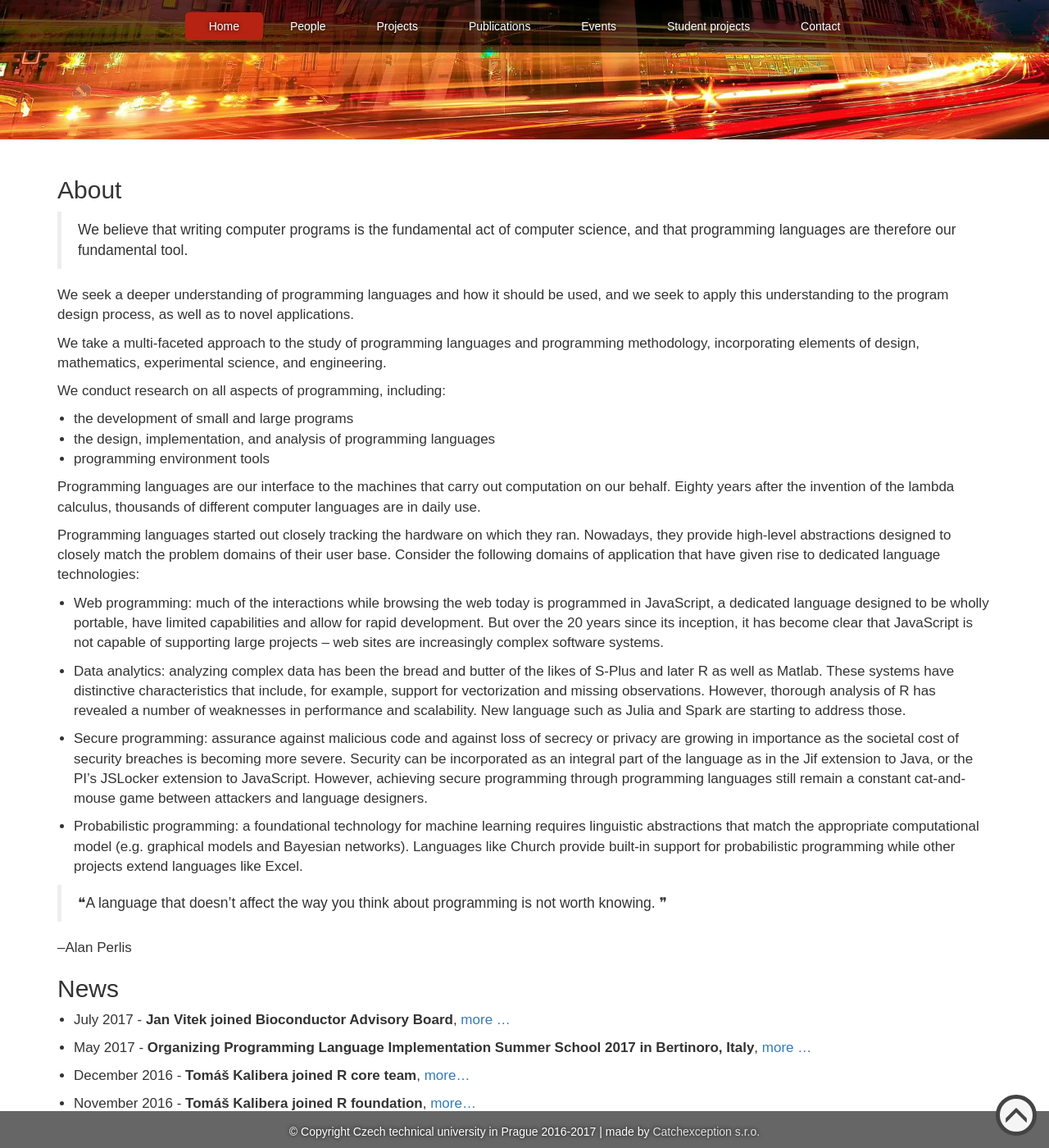
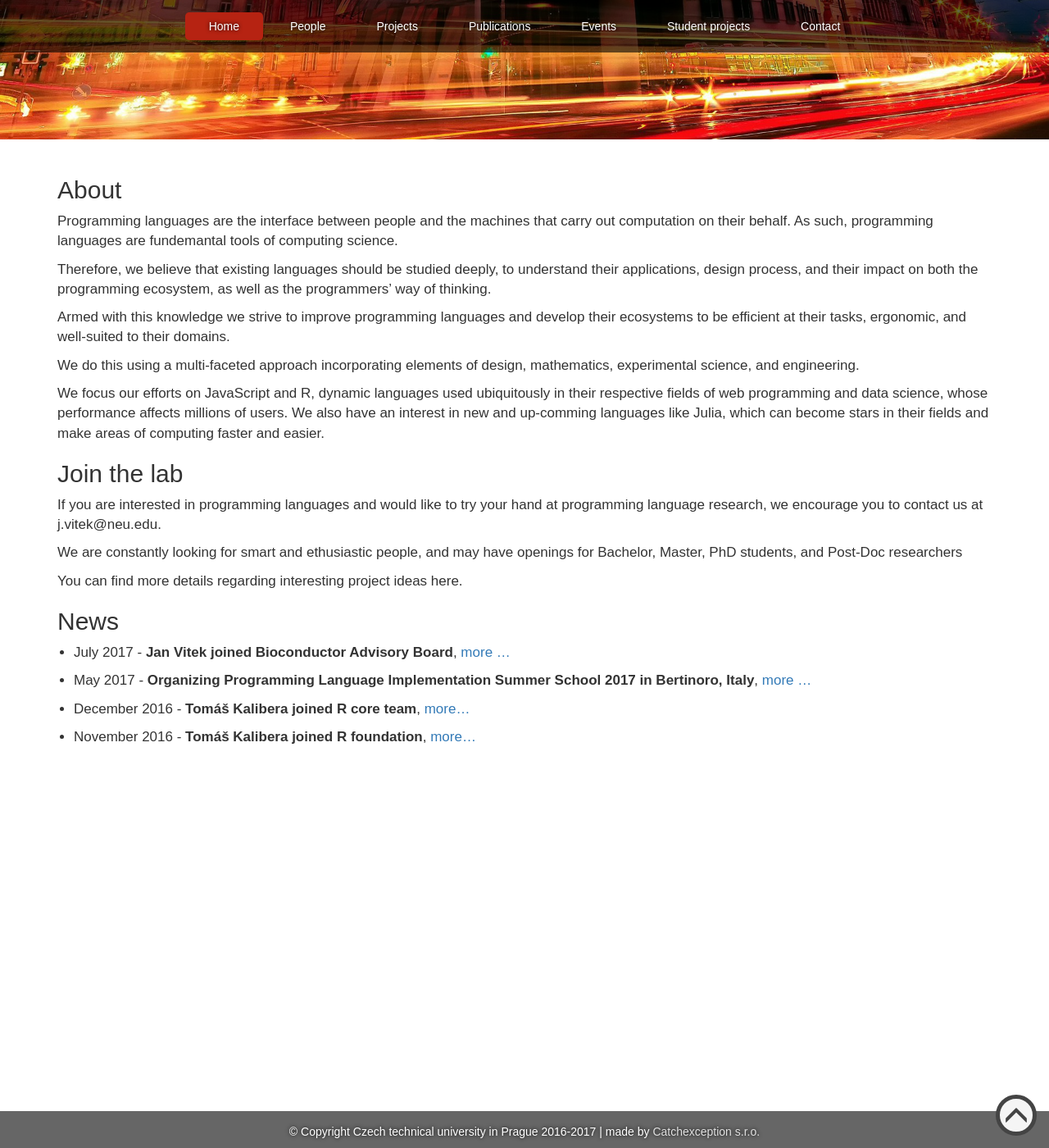
Before and after one commit to PRL-PRG/prl-prg.github.io, a Jekyll site: the page built from index.md, in a window 1280 px wide and 1400 px high, scrolled down 530 px. Shown: the whole window at 82% size. Built offline with Jekyll 4.4.1, drawn with Linux system fonts in a browser that asks for light colours.

```diff
--- a/index.md
+++ b/index.md
@@ -5,65 +5,37 @@
 
 ## About
 
-> We believe that writing computer programs is the fundamental act of computer
-> science, and that programming languages are therefore our fundamental tool.
+Programming languages are the interface between people and the machines that
+carry out computation on their behalf. As such, programming languages are
+fundemantal tools of computing science.
 
-We seek a deeper understanding of programming languages and how it should be
-used, and we seek to apply this understanding to the program design process, as
-well as to novel applications.
+Therefore, we believe that existing languages should be studied deeply, to
+understand their applications, design process, and their impact on both the
+programming ecosystem, as well as the programmers' way of thinking.
 
-We take a multi-faceted approach to the study of programming languages and
-programming methodology, incorporating elements of design, mathematics,
-experimental science, and engineering.
+Armed with this knowledge we strive to improve programming languages and
+develop their ecosystems to be efficient at their tasks, ergonomic, and
+well-suited to their domains.
 
-We conduct research on all aspects of programming, including:
+We do this using a multi-faceted approach incorporating elements of design,
+mathematics, experimental science, and engineering.
 
-- the development of small and large programs
-- the design, implementation, and analysis of programming languages
-- programming environment tools
+We focus our efforts on JavaScript and R, dynamic languages used ubiquitously
+in their respective fields of web programming and data science, whose
+performance affects millions of users. We also have an interest in new and
+up-comming languages like Julia, which can become stars in their fields and
+make areas of computing faster and easier.
 
-Programming languages are our interface to the machines that carry out
-computation on our behalf. Eighty years after the invention of the lambda
-calculus, thousands of different computer languages are in daily use.
+## Join the lab
 
-Programming languages started out closely tracking the hardware on which they
-ran. Nowadays, they provide high-level abstractions designed to closely match
-the problem domains of their user base. Consider the following domains of
-application that have given rise to dedicated language technologies:
+If you are interested in programming languages and would like to try your hand
+at programming language research, we encourage you to contact us at
+j.vitek@neu.edu.
 
-- Web programming: much of the interactions while browsing the web today is
-  programmed in JavaScript, a dedicated language designed to be wholly portable,
-  have limited capabilities and allow for rapid development. But over the 20
-  years since its inception, it has become clear that JavaScript is not capable
-  of supporting large projects – web sites are increasingly complex software
-  systems.
+We are constantly looking for smart and ethusiastic people, and may have
+openings for Bachelor, Master, PhD students, and Post-Doc researchers
 
-- Data analytics: analyzing complex data has been the bread and butter of the
-  likes of S-Plus and later R as well as Matlab. These systems have distinctive
-  characteristics that include, for example, support for vectorization and
-  missing observations. However, thorough analysis of R has revealed a number of
-  weaknesses in performance and scalability. New language such as Julia and
-  Spark are starting to address those.
-
-- Secure programming: assurance against malicious code and against loss of
-  secrecy or privacy are growing in importance as the societal cost of security
-  breaches is becoming more severe. Security can be incorporated as an integral
-  part of the language as in the Jif extension to Java, or the PI’s JSLocker
-  extension to JavaScript. However, achieving secure programming through
-  programming languages still remain a constant cat-and-mouse game between
-  attackers and language designers.
-
-- Probabilistic programming: a foundational technology for machine learning
-  requires linguistic abstractions that match the appropriate computational
-  model (e.g. graphical models and Bayesian networks). Languages like Church
-  provide built-in support for probabilistic programming while other projects
-  extend languages like Excel.
-
-> ❝A language that doesn’t affect the way you think about programming is not
-> worth knowing. ❞
-
-‒Alan Perlis
-
+You can find more details regarding interesting project ideas here.
 
 ## News
 
```
